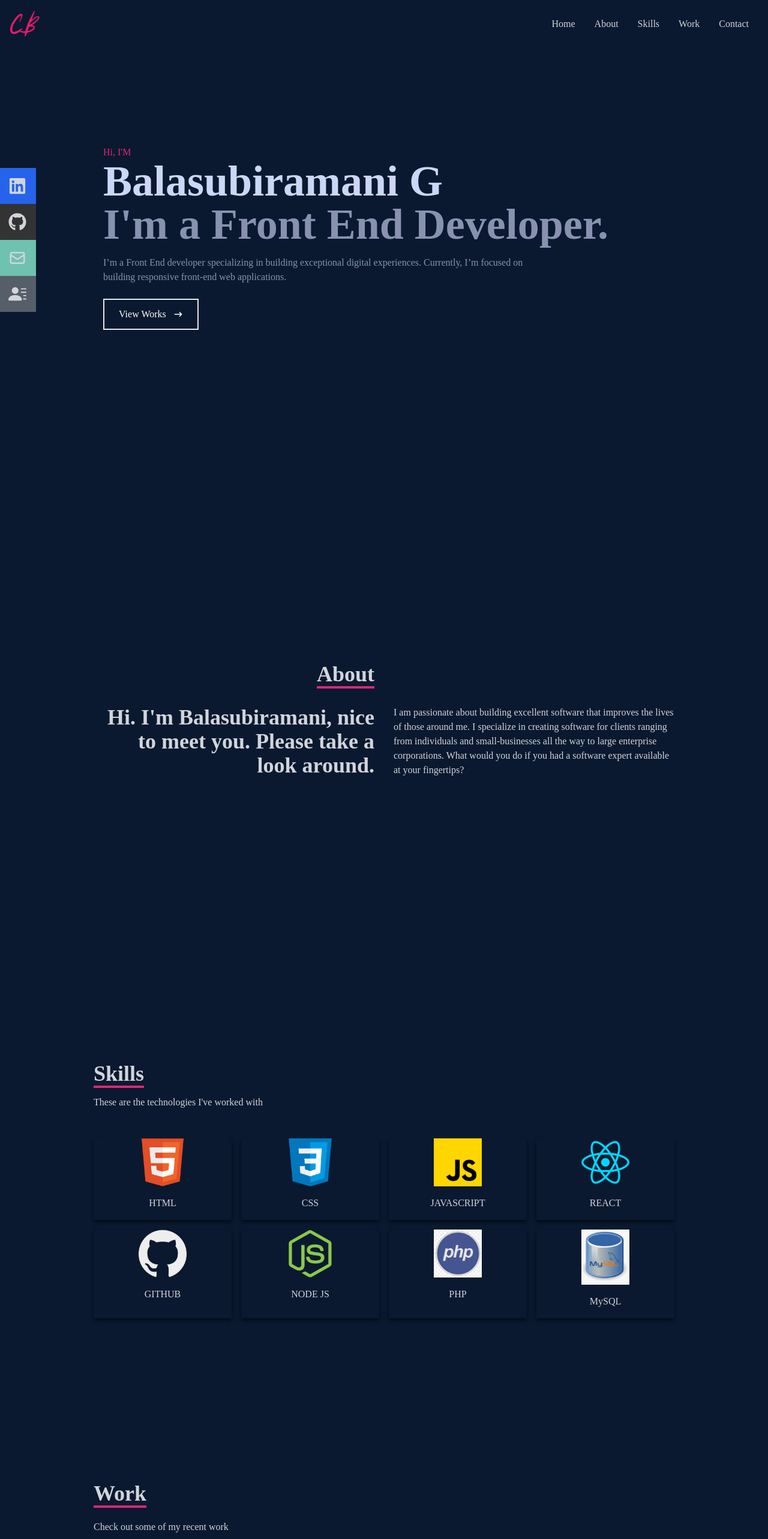
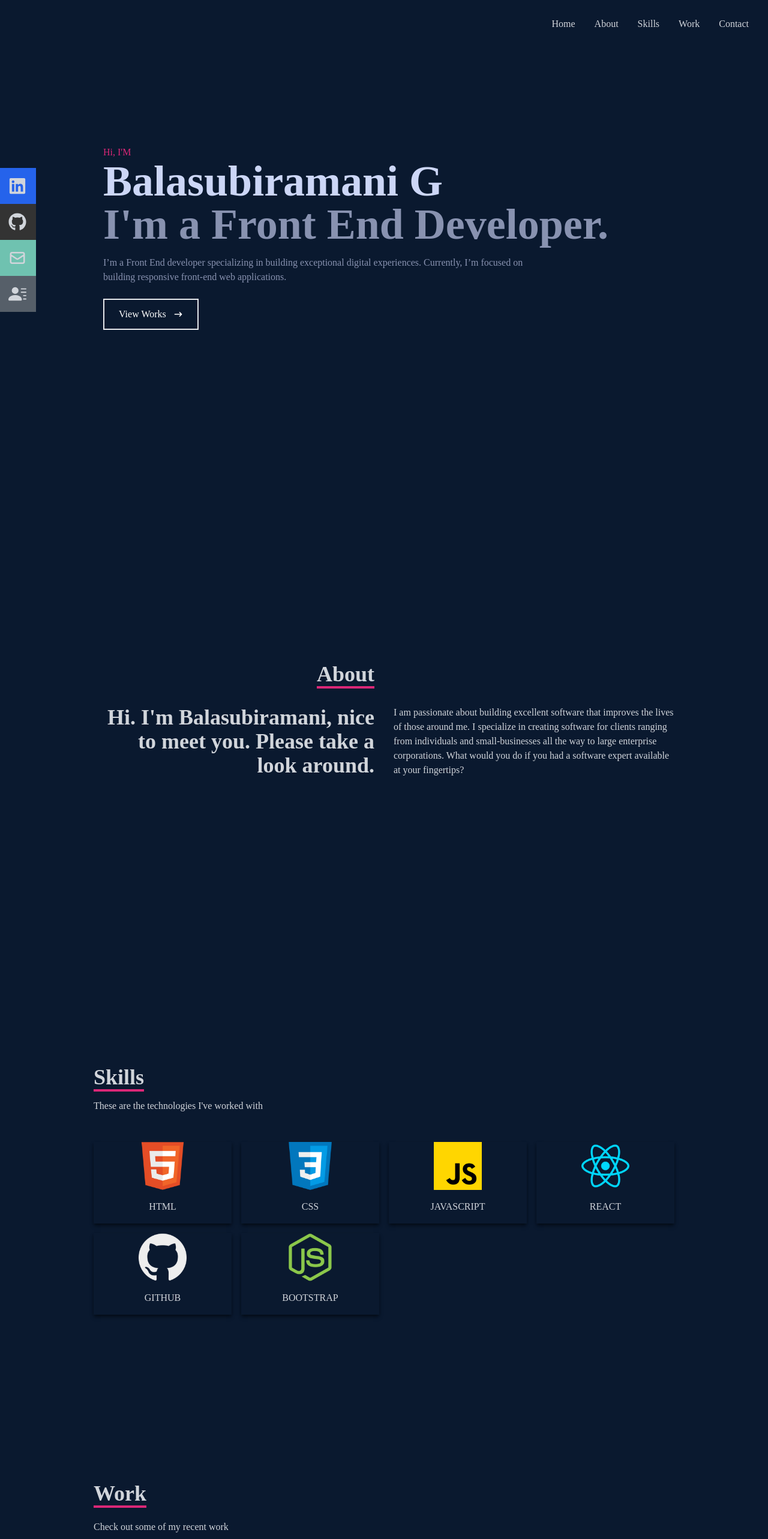
Before and after one commit to Bala-Vintek/Portfolio, a React (Create React App) app: page / in a window 1280 px wide. Shown: the top 2566 px of the page at 60% size. Built offline with nearby package versions, Linux system fonts and the light colour scheme.

Commit message:
mail,github, linkedin navigation added

```diff
--- a/src/components/Navbar.jsx
+++ b/src/components/Navbar.jsx
@@ -17,10 +17,10 @@ const Navbar = () => {
   const handleClick = () => setNav(!nav);
 
   return (
-    <div className='fixed w-full h-[80px] flex justify-between items-center px-4 bg-[#0a192f] text-gray-300'>
-      <div>
+    <div className='fixed w-full h-[80px] flex justify-end items-center px-4 bg-[#0a192f] text-gray-300'>
+      {/* <div>
         <img src={Logo} alt='Logo' style={{ width: '50px' }} />
-      </div>
+      </div> */}
 
       {/* menu */}
       <ul className='hidden md:flex'>
@@ -101,7 +101,8 @@ const Navbar = () => {
           <li className='w-[160px] h-[60px] flex justify-between items-center ml-[-100px] hover:ml-[-10px] duration-300 bg-blue-600'>
             <a
               className='flex justify-between items-center w-full text-gray-300'
-              href='/'
+              href='https://www.linkedin.com/in/balasubiramani-gurusamy-a0a232239/'
+              target="_blank" rel="noreferrer"
             >
               Linkedin <FaLinkedin size={30} />
             </a>
@@ -109,15 +110,14 @@ const Navbar = () => {
           <li className='w-[160px] h-[60px] flex justify-between items-center ml-[-100px] hover:ml-[-10px] duration-300 bg-[#333333]'>
             <a
               className='flex justify-between items-center w-full text-gray-300'
-              href='/'
-            >
+              href='https://github.com/Bala-Vintek' target="_blank" rel="noreferrer">
               Github <FaGithub size={30} />
             </a>
           </li>
           <li className='w-[160px] h-[60px] flex justify-between items-center ml-[-100px] hover:ml-[-10px] duration-300 bg-[#6fc2b0]'>
             <a
               className='flex justify-between items-center w-full text-gray-300'
-              href='maito:balasubiramanigurusamy@gmail.com'
+              href="mailto:balasubiramanigurusamy@gmail.com" target="_blank" rel="noreferrer"
             >
               Email <HiOutlineMail size={30} />
             </a>
--- a/src/components/Skills.jsx
+++ b/src/components/Skills.jsx
@@ -44,16 +44,16 @@ const Skills = () => {
               </div>
               <div className='shadow-md shadow-[#040c16] hover:scale-110 duration-500'>
                   <img className='w-20 mx-auto' src={Node} alt="HTML icon" />
-                  <p className='my-4'>NODE JS</p>
+                  <p className='my-4'>BOOTSTRAP</p>
               </div>
-              <div className='shadow-md shadow-[#040c16] hover:scale-110 duration-500'>
+              {/* <div className='shadow-md shadow-[#040c16] hover:scale-110 duration-500'>
                   <img className='w-20 mx-auto' src={Php} alt="HTML icon" />
                   <p className='my-4'>PHP</p>
               </div>
               <div className='shadow-md shadow-[#040c16] hover:scale-110 duration-500'>
                   <img className='w-20 mx-auto' src={Mysql} alt="HTML icon" />
                   <p className='my-4'>MySQL</p>
-              </div>
+              </div> */}
           </div>
       </div>
     </div>
```
